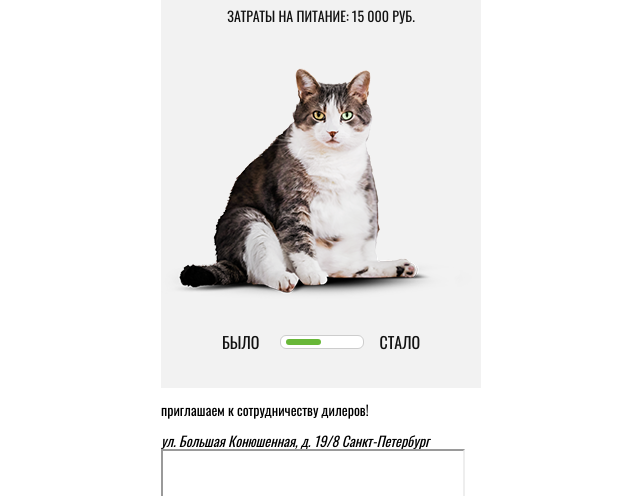
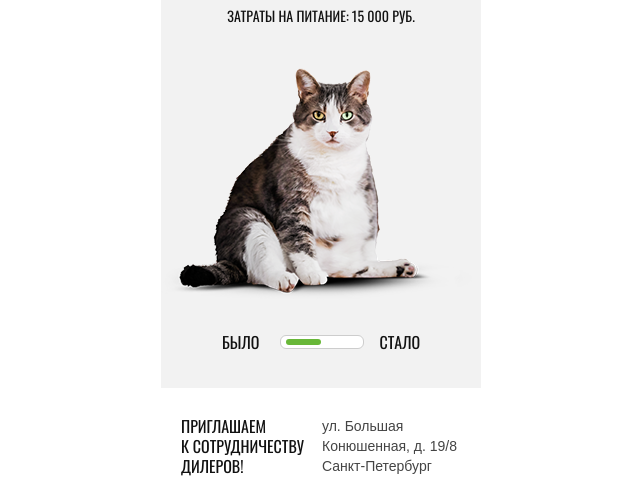
Before and after one commit to IOINITID/1076505-cat-energy-18, a website: page source/index.html in a window 1280 px wide. Shown: the part 1886-2382 px from the top of the page, without its empty margins (319-959 px from the left). Drawn offline with nearby package versions, Linux system fonts and the light colour scheme; files that its build step writes are made by us from their sources; placeholder pictures from the web are drawn by us.

Commit message:
Added styling for block contacts

```diff
--- a/source/index.html
+++ b/source/index.html
@@ -156,12 +156,17 @@
     </section>
   </main>
   <footer class="footer">
-    <section class="footer__contacts contacts">
+    <section class="container footer__contacts contacts">
       <h2 class="visually-hidden">Сотрудничество</h2>
-      <p class="contacts__intro">приглашаем к сотрудничеству дилеров!</p>
-      <address class="contacts__address">ул. Большая Конюшенная, д. 19/8 Санкт-Петербург</address>
-      <iframe src="https://via.placeholder.com/320x400"
-        title="ул. Большая Конюшенная, д. 19/8 Санкт-Петербург"></iframe>
+      <div class="contacts__info">
+        <p class="contacts__intro">приглашаем<br> к сотрудничеству дилеров!</p>
+        <address class="contacts__address">ул. Большая Конюшенная, д. 19/8 Санкт-Петербург</address>
+      </div>
+    </section>
+    <section class="footer__map map">
+      <!-- <iframe
+        src="https://www.google.com/maps/embed?pb=!1m14!1m8!1m3!1d249.82465060684834!2d30.32323298537662!3d59.93882569915136!3m2!1i1024!2i768!4f13.1!3m3!1m2!1s0x4696310fca145cc1%3A0x42b32648d8238007!2z0JHQvtC70YzRiNCw0Y8g0JrQvtC90Y7RiNC10L3QvdCw0Y8g0YPQuy4sIDE5LzgsINCh0LDQvdC60YIt0J_QtdGC0LXRgNCx0YPRgNCzLCAxOTExODY!5e0!3m2!1sru!2sru!4v1574408796197!5m2!1sru!2sru"
+        width="600" height="450" frameborder="0" style="border:0;" allowfullscreen="" title="ул. Большая Конюшенная, д. 19/8 Санкт-Петербург"></iframe> -->
     </section>
     <a class="footer__logo logo">
       <img class="logo__image" src="https://via.placeholder.com/128x24" alt="Логотип Кэт энерджи">
--- /dev/null
+++ b/source/sass/blocks/contacts.scss
@@ -0,0 +1,32 @@
+.contacts {}
+
+.contacts__info {
+  background-color: #ffffff;
+  display: flex;
+  align-items: center;
+  justify-content: center;
+  padding-top: 28px;
+  padding-bottom: 26px;
+}
+
+.contacts__intro {
+  font-size: 16px;
+  font-weight: 400;
+  line-height: 1.25;
+  color: #111111;
+  text-transform: uppercase;
+  margin: 0;
+  // width: 76%;
+  min-width: 124px;
+  margin-right: 17px;
+}
+
+.contacts__address {
+  font-family: "Arial", sans-serif;
+  font-size: 14px;
+  font-weight: 400;
+  font-style: normal;
+  line-height: 1.43;
+  color: #444444;
+  margin: 0;
+}
--- a/source/sass/style.scss
+++ b/source/sass/style.scss
@@ -68,6 +68,7 @@ body {
 @import "blocks/features.scss";
 @import "blocks/nutrition.scss";
 @import "blocks/example.scss";
+@import "blocks/contacts.scss";
 
 .hide {
   display: none;
```
